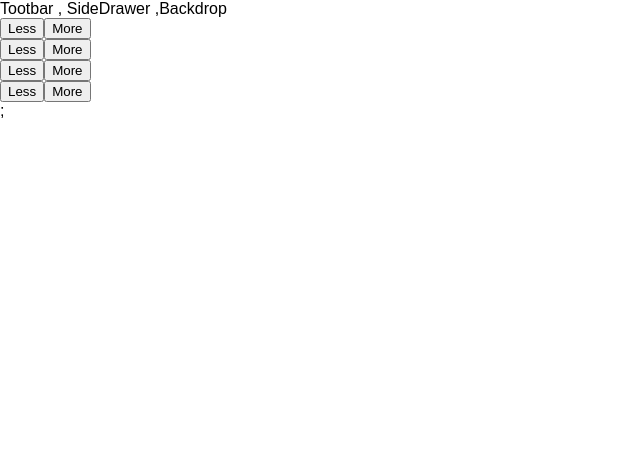
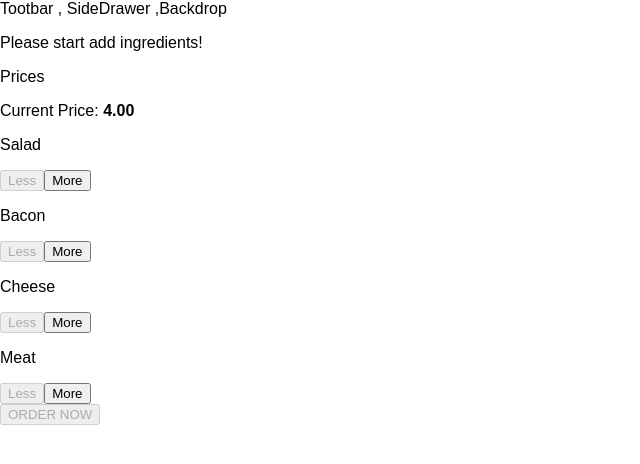
Before and after one commit to thangnq95/the-burger-builder, a React app: page / in a window 1280 px wide. Shown: the top 464 px of the page, without its empty margins (0-640 px from the left). Built offline with nearby package versions, Linux system fonts and the light colour scheme.

Commit message:
Add price

```diff
--- a/src/components/Burger/BuildControls/BuildControl/BuildControl.js
+++ b/src/components/Burger/BuildControls/BuildControl/BuildControl.js
@@ -4,9 +4,12 @@ import classes  from './BuildControl.css'
 
 const buildControl = (props) => (
     <div className={classes.BuildControl}>
-        <div>{props.label}</div>
-        <button className={classes.Less}>Less</button>
-        <button className={classes.More}>More</button>
+        <p>{props.label}</p>
+        <button
+        className={classes.Less}
+        disabled={props.disabled}
+        onClick={props.removed}>Less</button>
+        <button className={classes.More} onClick={props.added}>More</button>
     </div>
 );
 
--- a/src/components/Burger/BuildControls/BuildControls.css
+++ b/src/components/Burger/BuildControls/BuildControls.css
@@ -1,9 +1,51 @@
 .BuildControls {
-    width: 100;
+    width: 100%;
     background-color: #CF8F2E;
     display: flex;
     flex-flow: column;
     align-items: center;
-    box-shadow: 0px 2px 1px #ccc;
+    box-shadow: 0 2px 1px #ccc;
+    margin: auto;
     padding: 10px 0;
 }
+
+.OrderButton {
+    background-color: #DAD735;
+    outline: none;
+    cursor: pointer;
+    border: 1px solid #966909;
+    color: #966909;
+    font-family: inherit;
+    font-size: 1.2em;
+    padding: 15px 30px;
+    box-shadow: 2px 2px 2px #966909;
+}
+
+.OrderButton:hover, .OrderButton:active {
+    background-color: #A0DB41;
+    border: 1px solid #966909;
+    color: #966909;
+}
+
+.OrderButton:disabled {
+    background-color: #C7C6C6;
+    cursor: not-allowed;
+    border: 1px solid #ccc;
+    color: #888888;
+}
+
+.OrderButton:not(:disabled) {
+    animation: enable 0.3s linear;
+}
+
+@keyframes enable {
+    0% {
+        transform: scale(1);
+    }
+    60% {
+        transform: scale(1.1);
+    }
+    100% {
+        transform: scale(1);
+    }
+}
--- a/src/components/Burger/BuildControls/BuildControls.js
+++ b/src/components/Burger/BuildControls/BuildControls.js
@@ -9,11 +9,22 @@ const controls = [
     { label: 'Meat', type: 'meat' },
 ];
 
-const buildControls = () => (
+const buildControls = (props) => (
     <div className={classes.BuildControls}>
+        <div>Prices</div>
+        <p>Current Price: <strong>{props.price.toFixed(2)}</strong></p>
         {controls.map(ctrl => (
-            <BuildControl key={ctrl.label} type={ctrl.type} />
-        ))};
+            <BuildControl
+                key={ctrl.label}
+                label={ctrl.label}
+                added={() => props.ingredientAdded(ctrl.type)}
+                removed={() => props.ingredientRemoved(ctrl.type)}
+                disabled={props.disabled[ctrl.type]} />
+        ))}
+        <button
+            disabled={!props.purchasable}
+            className={classes.OrderButton}>ORDER NOW</button>
+
     </div>
 );
 
--- a/src/components/Burger/Burger.js
+++ b/src/components/Burger/Burger.js
@@ -8,7 +8,6 @@ const burger = (props) => {
     let transformedIngredients = Object.keys(props.ingredients).map(
         igKey => [...Array(props.ingredients[igKey])].map((_, i) => <BurgerIngredient key={igKey + i} type={igKey} />))
         .reduce((arr,el)=>{return arr.concat(el)},[]);
-    console.log(transformedIngredients);
     if(transformedIngredients.length === 0){
         transformedIngredients = <p>Please start add ingredients!</p>;
     }
--- a/src/containers/BurgerBuilder/BurgerBuilder.js
+++ b/src/containers/BurgerBuilder/BurgerBuilder.js
@@ -2,6 +2,13 @@ import React, { Component } from 'react';
 import Aux from '../../hoc/Aux'
 import Burger from '../../components/Burger/Burger';
 import BuildControls from '../../components/Burger/BuildControls/BuildControls';
+
+const INGREDIENT_PRICES = {
+    salad: 0.5,
+    cheese: 0.4,
+    meat: 1.3,
+    bacon: 0.7
+}
 
 class BurgerBuilder extends Component {
     // constructor(props){
@@ -10,17 +17,79 @@ class BurgerBuilder extends Component {
     // }
     state = {
         ingredients: {
-            salad: 1,
-            bacon: 1,
-            cheese: 2,
-            meat: 2
+            salad: 0,
+            bacon: 0,
+            cheese: 0,
+            meat: 0
+        },
+        totalPrice: 4,
+        purchasable: false
+    }
+
+    updatePurchasableState(ingredients) {
+        const sum = Object.keys(ingredients)
+            .map(igKey => {
+                return ingredients[igKey];
+            })
+            .reduce((sum, el) => {
+                return sum + el;
+            }, 0);
+        this.setState({ purchasable: sum > 0 });
+        console.log(sum);
+    }
+
+    addIngredientHandler = (type) => {
+        const oldCount = this.state.ingredients[type];
+        const updateCount = oldCount + 1;
+        const updateIngredients = { ...this.state.ingredients };
+        updateIngredients[type] = updateCount;
+
+        const priceAddition = INGREDIENT_PRICES[type];
+        const oldPrice = this.state.totalPrice;
+        const newPrice = oldPrice + priceAddition;
+        this.setState({
+            ingredients: updateIngredients,
+            totalPrice: newPrice,
+        });
+        this.updatePurchasableState(this.state.ingredients);
+    }
+
+    removeIngredientHandler = (type) => {
+        const oldCount = this.state.ingredients[type];
+        if (oldCount <= 0) {
+            return;
         }
+        const updateCount = oldCount - 1;
+        const updateIngredients = { ...this.state.ingredients };
+        updateIngredients[type] = updateCount;
+
+        const priceDeduction = INGREDIENT_PRICES[type];
+        const oldPrice = this.state.totalPrice;
+        const newPrice = oldPrice - priceDeduction;
+        this.setState({
+            ingredients: updateIngredients,
+            totalPrice: newPrice,
+        });
+        this.updatePurchasableState(this.state.ingredients);
     }
+
     render() {
+        const disableInfo = {
+            ...this.state.ingredients
+        };
+        for (let key in disableInfo) {
+            disableInfo[key] = disableInfo[key] <= 0;
+        }
+
         return (
             <Aux>
                 <Burger ingredients={this.state.ingredients} />
-                <BuildControls  />
+                <BuildControls
+                    ingredientAdded={this.addIngredientHandler}
+                    ingredientRemoved={this.removeIngredientHandler}
+                    disabled={disableInfo}
+                    price={this.state.totalPrice}
+                    purchasable={this.state.purchasable} />
 
             </Aux>
         );
```
